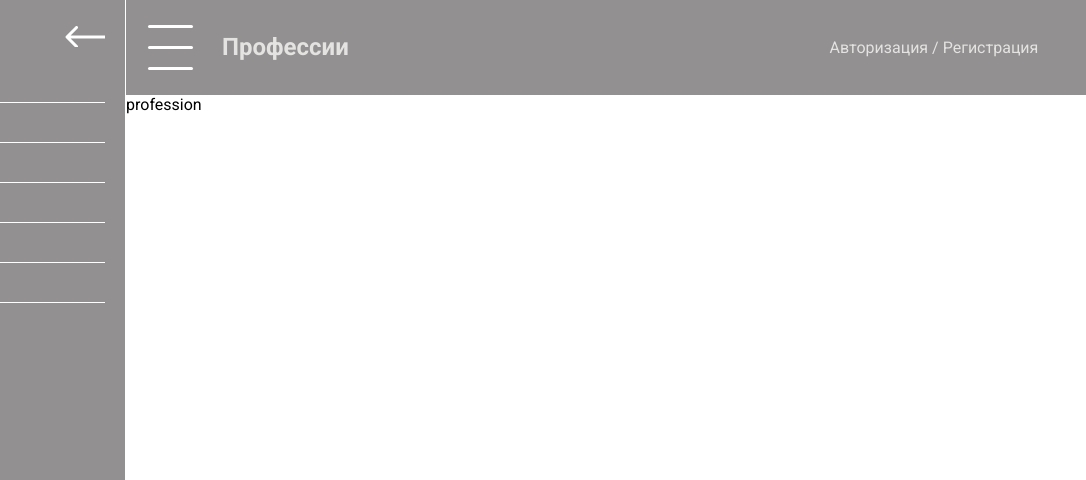
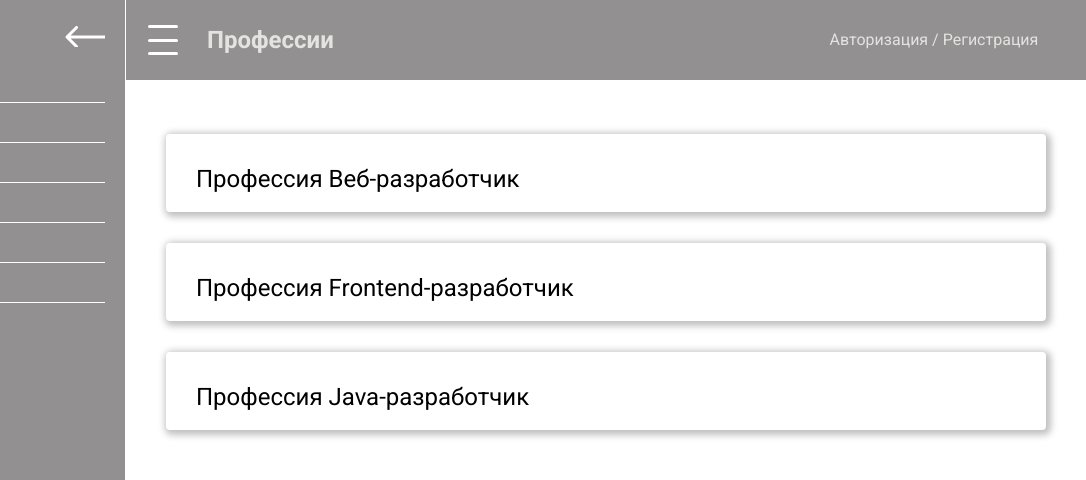
Before and after one commit to Aspirants-FS-FE/SheduliZZZer, a website built with webpack: page src/index.html in a window 1280 px wide. Both pictures are taken after a click on the link "Профессии". Shown: the top 480 px of the page, 194-1280 px from the left. Built offline with nearby package versions, Linux system fonts and the light colour scheme.

Commit message:
add professions

```diff
--- a/src/css/style.css
+++ b/src/css/style.css
@@ -122,8 +122,8 @@ input[type='submit'] {
 
 .header-humb {
   position: relative;
-  width: 45px;
-  height: 45px;
+  width:30px;
+  height: 30px;
   padding: 0;
   margin-right: 29px;
   background-color: transparent;
@@ -241,6 +241,10 @@ input[type='submit'] {
   padding: 25px 20px 30px 40px;
 }
 
+.sidebar-toggle {
+  display: none;
+}
+
 .sidebar-header {
   display: flex;
   align-items: center;
@@ -278,6 +282,31 @@ input[type='submit'] {
 /* sidebar end */
 
 /* main */
+
+/* professions-page */
+
+.prof-point {
+  box-shadow: 2px 2px 7px 3px rgba(0, 0, 0, 0.25);
+  border-radius: 4px;
+  padding-top: 31px;
+  padding-left: 30px;
+  padding-bottom: 19px;
+  font-size: 24px;
+  font-weight: 400;
+  display: flex;
+  flex-wrap: wrap;
+  margin-right: 40px;
+}
+
+.prof-point:nth-child(1) {
+  margin-top: 54px;
+}
+
+.prof-point:nth-child(n+2) {
+  margin-top: 31px;
+}
+
+/* end profession-page */
 
 /* teacher-page */
 .teachers-container {
--- a/src/index.html
+++ b/src/index.html
@@ -70,7 +70,21 @@
         <main class="main">
           <div class="widget-container">
             <section class="widget main">main</section>
-            <section class="widget profession">profession</section>
+            <section class="widget profession">
+              <article class="profession-container">
+                <ul class="prof-list">
+                  <li class="prof-point">
+                    Профессия Веб-разработчик
+                  </li>
+                  <li class="prof-point">
+                    Профессия Frontend-разработчик
+                  </li>
+                  <li class="prof-point">
+                    Профессия Java-разработчик
+                  </li>
+                </ul>
+              </article>
+            </section>
             <section class="widget courses">courses</section>
             <section class="widget groups">groups</section>
             <section class="widget faq">faq</section>
```
